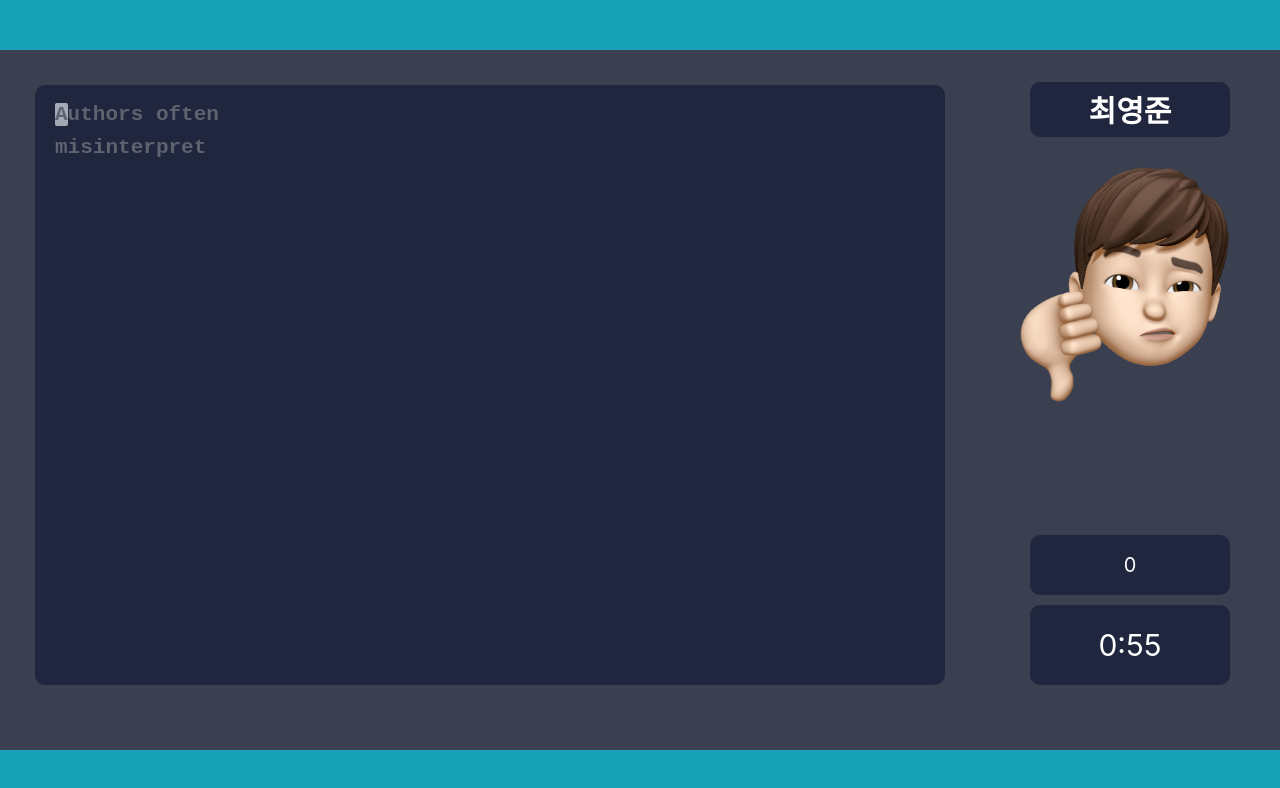
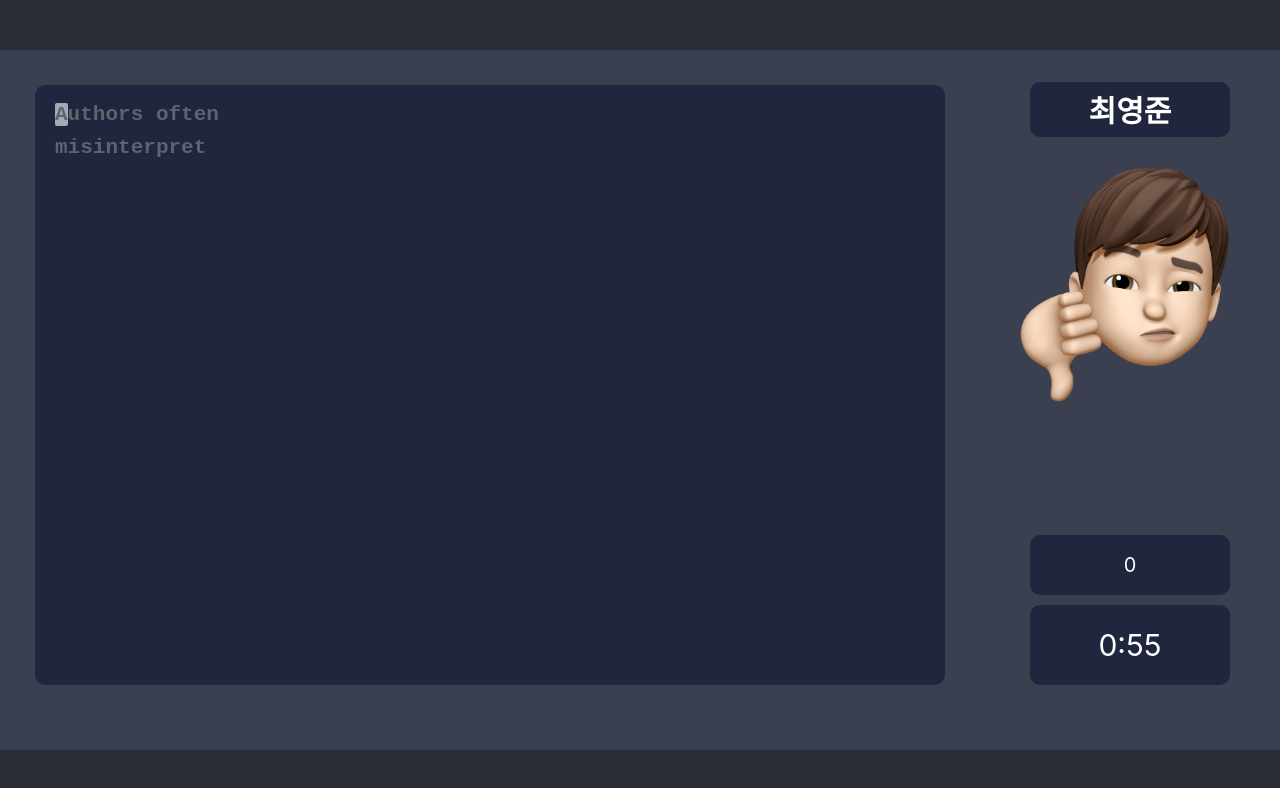
Before and after one commit to team-tadak/tadak-frontend, a React (Create React App) app: page / in a window 1280 px wide. Shown: the top 788 px of the page. Built offline with nearby package versions, Linux system fonts and the light colour scheme; a web font is replaced by a local one.

Commit message:
feat(frontend): body 배경색 어두운 회색으로 변경

```diff
--- a/src/styles/GlobalStyles.js
+++ b/src/styles/GlobalStyles.js
@@ -25,7 +25,7 @@ export const globalStyles = (theme, isOpen) => css`
     /* 메인 페이지에서 불필요한 스크롤바 제거 */
   }
   body {
-    background-color: #17a2b8;
+    background-color: #292c33;
   }
 `;
 
```
